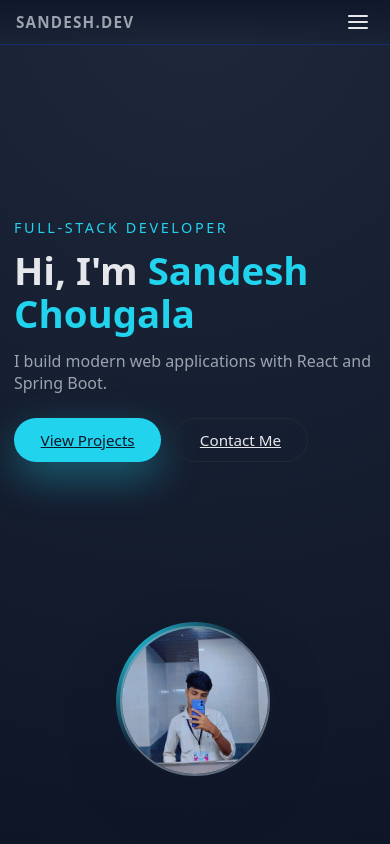
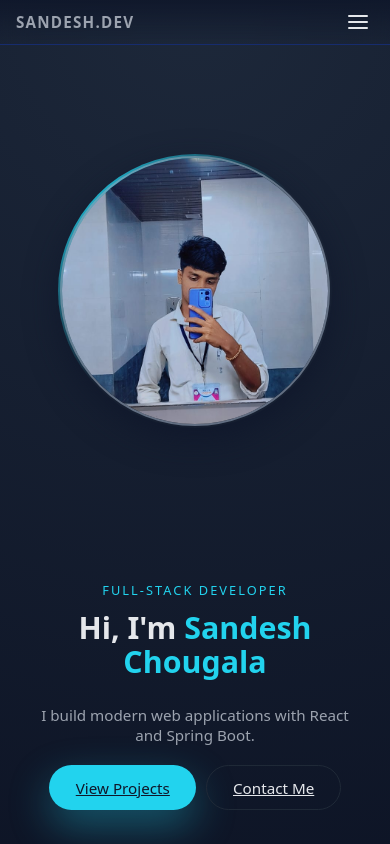
Before and after one commit to Sandesh-Chougala/Sandesh-Portfolio, a React (Create React App) app: page / in a window 390 px wide. Shown: the top 844 px of the page. Built offline with nearby package versions, Linux system fonts and the light colour scheme.

Commit message:
code updated responsive design

```diff
--- a/src/index.css
+++ b/src/index.css
@@ -1,4 +1,4 @@
-/* src/index.css */
+/* ---------- Root & Global ---------- */
 :root {
   --bg: #050816;
   --bg-alt: #0b1120;
@@ -59,7 +59,7 @@ main {
   background: linear-gradient(90deg, var(--accent), transparent);
 }
 
-/* Buttons */
+/* ---------- Buttons ---------- */
 .btn {
   display: inline-flex;
   align-items: center;
@@ -72,34 +72,6 @@ main {
   font-size: 0.95rem;
   transition: all 0.2s ease;
 }
-
-.hero-photo-wrapper {
-  display: flex;
-  align-items: center;
-  justify-content: center;
-}
-
-.hero-photo-border {
-  padding: 4px;
-  border-radius: 999px;
-  background: radial-gradient(circle at 0 0, var(--accent), transparent 60%);
-  box-shadow: 0 18px 45px rgba(15, 23, 42, 0.9);
-}
-
-.hero-photo {
-  width: 300px;
-  height: 300px;
-  border-radius: 999px;
-  object-fit: cover;
-  display: block;
-  border: 2px solid rgba(148, 163, 184, 0.6);
-}
-
-/* mobile: center and shrink a bit */
-@media (max-width: 768px) {
-
-}
-
 
 .btn-primary {
   background: var(--accent);
@@ -123,7 +95,7 @@ main {
   background: rgba(15, 23, 42, 0.8);
 }
 
-/* Navbar */
+/* ---------- Navbar ---------- */
 .navbar {
   position: fixed;
   inset-inline: 0;
@@ -189,7 +161,7 @@ main {
   background: var(--text);
 }
 
-/* Hero */
+/* ---------- Hero ---------- */
 .hero {
   min-height: calc(100vh - 80px);
   display: grid;
@@ -219,27 +191,39 @@ main {
 .hero-subtitle {
   color: var(--muted);
   max-width: 480px;
-  margin-bottom: 24px;
+  margin-bottom: 20px;
 }
 
 .hero-actions {
   display: flex;
   flex-wrap: wrap;
-  gap: 12px;
+  gap: 10px;
 }
 
-.hero-visual {
-  min-height: 260px;
-  border-radius: 24px;
-  background:
-    radial-gradient(circle at 20% 0%, rgba(34, 211, 238, 0.4), transparent 55%),
-    radial-gradient(circle at 80% 100%, rgba(56, 189, 248, 0.4), transparent 55%),
-    linear-gradient(145deg, #020617, #020617);
-  border: 1px solid rgba(148, 163, 184, 0.2);
-  box-shadow: var(--shadow-soft);
+/* Hero photo – reduced padding/size */
+.hero-photo-wrapper {
+  display: flex;
+  align-items: center;
+  justify-content: center;
 }
 
-/* About */
+.hero-photo-border {
+  padding: 2px; /* reduced from 4px */
+  border-radius: 999px;
+  background: radial-gradient(circle at 0 0, var(--accent), transparent 60%);
+  box-shadow: 0 12px 32px rgba(15, 23, 42, 0.8);
+}
+
+.hero-photo {
+  width: 320px;  /* reduced from 190px */
+  height: 320px; /* reduced from 190px */
+  border-radius: 999px;
+  object-fit: cover;
+  display: block;
+  border: 2px solid rgba(148, 163, 184, 0.6);
+}
+
+/* ---------- About ---------- */
 .about-grid {
   display: grid;
   grid-template-columns: 3fr 2fr;
@@ -258,7 +242,7 @@ main {
   background: radial-gradient(circle at top, rgba(15, 23, 42, 0.9), #020617 60%);
 }
 
-/* Skills */
+/* ---------- Skills (with icons) ---------- */
 .skills-grid {
   display: grid;
   grid-template-columns: repeat(3, minmax(0, 1fr));
@@ -279,20 +263,7 @@ main {
   text-transform: capitalize;
 }
 
-.skills-list {
-  display: flex;
-  flex-wrap: wrap;
-  gap: 8px;
-}
-
-.skill-pill {
-  padding: 4px 10px;
-  border-radius: 999px;
-  background: var(--accent-soft);
-  color: var(--accent);
-  font-size: 0.8rem;
-}
-/* Skills with icons */
+/* icons + names */
 .skills-list {
   display: flex;
   flex-wrap: wrap;
@@ -317,19 +288,13 @@ main {
   font-size: 0.8rem;
 }
 
-
-/* Certifications */
-
-/* src/Certifications.css or inside index.css */
-
-/* grid */
+/* ---------- Certifications (grid + modal) ---------- */
 .certs-grid {
   display: grid;
   grid-template-columns: repeat(auto-fit, minmax(260px, 1fr));
   gap: 20px;
 }
 
-/* card */
 .cert-card {
   border-radius: var(--radius);
   border: 1px solid var(--border);
@@ -340,8 +305,6 @@ main {
   flex-direction: column;
 }
 
-/* image wrapper */
-/* small thumbnail */
 .cert-thumb-btn {
   padding: 0;
   border: none;
@@ -350,14 +313,19 @@ main {
   width: 100%;
 }
 
-.cert-img-wrapper.thumb {
+.cert-img-wrapper {
   position: relative;
   width: 100%;
-  padding-top: 40%; /* smaller aspect ratio for thumbnail */
-  border-radius: 10px;
+  padding-top: 70%;
   overflow: hidden;
 }
 
+.cert-img-wrapper.thumb {
+  padding-top: 40%;
+  border-radius: 10px;
+}
+
+.cert-img-wrapper .cert-img,
 .cert-img-wrapper.thumb .cert-img {
   position: absolute;
   inset: 0;
@@ -366,7 +334,28 @@ main {
   object-fit: cover;
 }
 
-/* full-screen modal */
+.cert-body {
+  padding: 12px 14px 14px;
+}
+
+.cert-body h3 {
+  margin: 0 0 4px;
+  font-size: 0.98rem;
+}
+
+.cert-org {
+  margin: 0 0 4px;
+  font-size: 0.85rem;
+  color: var(--muted);
+}
+
+.cert-meta {
+  margin: 0;
+  font-size: 0.8rem;
+  color: var(--muted);
+}
+
+/* modal */
 .cert-modal {
   position: fixed;
   inset: 0;
@@ -422,69 +411,7 @@ main {
   line-height: 1;
 }
 
-.contact-status {
-  margin-top: 8px;
-  font-size: 0.85rem;
-}
-
-.contact-status.success {
-  color: #4ade80;
-}
-
-.contact-status.error {
-  color: #f97373;
-}
-
-
-/* small screens */
-@media (max-width: 640px) {
-  .cert-modal-inner {
-    padding: 12px;
-  }
-
-  .cert-modal-img {
-    max-height: 60vh;
-  }
-}
-
-
-/* text area */
-.cert-body {
-  padding: 12px 14px 14px;
-}
-
-.cert-body h3 {
-  margin: 0 0 4px;
-  font-size: 0.98rem;
-}
-
-.cert-org {
-  margin: 0 0 4px;
-  font-size: 0.85rem;
-  color: var(--muted);
-}
-
-.cert-meta {
-  margin: 0;
-  font-size: 0.8rem;
-  color: var(--muted);
-}
-
-
-.certs-grid {
-  display: grid;
-  grid-template-columns: repeat(auto-fit, minmax(220px, 1fr));
-  gap: 18px;
-}
-
-.cert-card {
-  padding: 14px 16px;
-  border-radius: var(--radius);
-  border: 1px solid var(--border);
-  background: var(--bg-alt);
-}
-
-/* Projects */
+/* ---------- Projects ---------- */
 .projects-grid {
   display: grid;
   grid-template-columns: repeat(auto-fit, minmax(260px, 1fr));
@@ -535,7 +462,7 @@ main {
   text-decoration: none;
 }
 
-/* Contact */
+/* ---------- Contact ---------- */
 .contact-grid {
   display: grid;
   grid-template-columns: minmax(0, 3fr) minmax(0, 2fr);
@@ -585,27 +512,63 @@ main {
   font-size: 0.9rem;
 }
 
-/* Responsive */
+.contact-status {
+  margin-top: 8px;
+  font-size: 0.85rem;
+}
+
+.contact-status.success {
+  color: #4ade80;
+}
+
+.contact-status.error {
+  color: #f97373;
+}
+
+/* ---------- Responsive ---------- */
 @media (max-width: 768px) {
-  .hero-photo {
-    width: 150px;
-    height: 150px;
-  }
-
-  .hero-photo-wrapper {
-    margin-bottom: 20px;
-  }
   main {
     padding-inline: 14px;
   }
 
   .hero {
     grid-template-columns: minmax(0, 1fr);
-    padding-top: 40px;
+    padding-top: -84px;
+    text-align: center;
   }
 
-  .hero-visual {
+  .hero-photo-wrapper {
     order: -1;
+    margin-bottom: 0;
+  }
+
+  .hero-content {
+    display: flex;
+    flex-direction: column;
+    align-items: center;
+  }
+
+  .hero h1 {
+    font-size: 1.9rem;
+  }
+
+  .hero-subtitle {
+    font-size: 0.95rem;
+    max-width: 320px;
+  }
+
+  .hero-actions {
+    justify-content: center;
+  }
+
+  .hero-photo {
+    width: 270px;  /* smaller on mobile */
+    height: 270px;
+  }
+
+  .hero-tag {
+    font-size: 0.8rem;
+    letter-spacing: 0.16em;
   }
 
   .about-grid,
@@ -637,4 +600,12 @@ main {
   .nav-toggle {
     display: inline-flex;
   }
+
+  .cert-modal-inner {
+    padding: 12px;
+  }
+
+  .cert-modal-img {
+    max-height: 60vh;
+  }
 }
```
